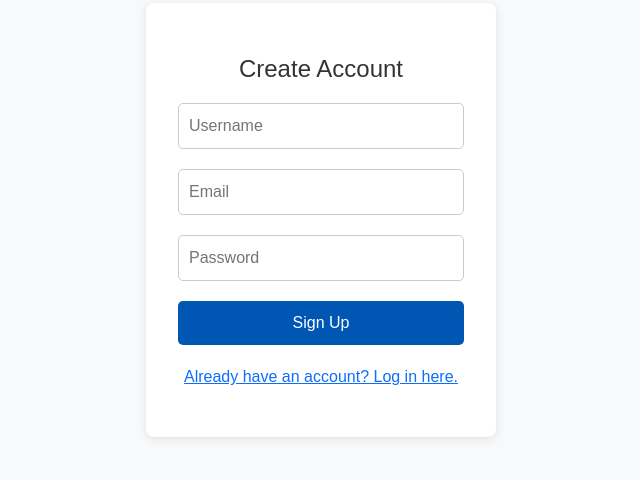
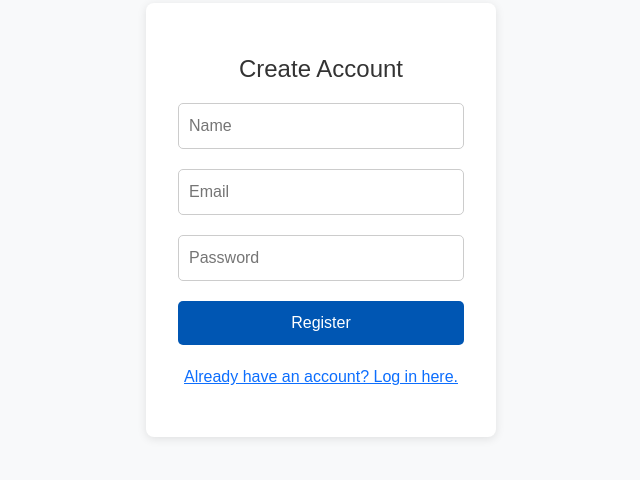
Before and after one commit to OrYanivProject/DreamForge, a React (Vite) app in the folder client/: page /register in a window 1280 px wide. Shown: the part 180-660 px from the top of the page, without its empty margins (319-959 px from the left). Built offline with nearby package versions, Linux system fonts and the light colour scheme.

Commit message:
fixed routing

```diff
--- a/client/src/Signup.jsx
+++ b/client/src/Signup.jsx
@@ -1,20 +1,23 @@
 import React, { useState } from 'react';
-import { useNavigate, Link } from 'react-router-dom';
+import { useNavigate } from 'react-router-dom';
+import { Link } from 'react-router-dom';
 import axios from 'axios';
 import './styles.css';
 
 function Signup() {
-    const [username, setUsername] = useState('');
+    const [name, setName] = useState('');
     const [email, setEmail] = useState('');
     const [password, setPassword] = useState('');
     const navigate = useNavigate();
 
     const handleSubmit = (e) => {
         e.preventDefault();
-        axios.post('http://localhost:3001/signup', { username, email, password })
+        axios.post('http://localhost:3001/register', {name, email, password })
             .then(result => {
                 if (result.data === "Success") {
                     navigate('/login');
+                }else {
+                    console.log("Registration failed:", result.data);
                 }
             })
             .catch(err => console.log(err));
@@ -27,10 +30,10 @@ function Signup() {
                 <form onSubmit={handleSubmit}>
                     <input
                         type="text"
-                        placeholder="Username"
+                        placeholder="Name"
                         className="input-field"
-                        value={username}
-                        onChange={(e) => setUsername(e.target.value)}
+                        value={name}
+                        onChange={(e) => setName(e.target.value)}
                     />
                     <input
                         type="email"
@@ -46,7 +49,7 @@ function Signup() {
                         value={password}
                         onChange={(e) => setPassword(e.target.value)}
                     />
-                    <button className="button">Sign Up</button>
+                    <button className="button">Register</button>
                 </form>
                 <p className="link"><Link to="/login">Already have an account? Log in here.</Link></p>
             </div>
```
Also changed, not shown: 1 other file (tests, documents, lock files or other folders).
